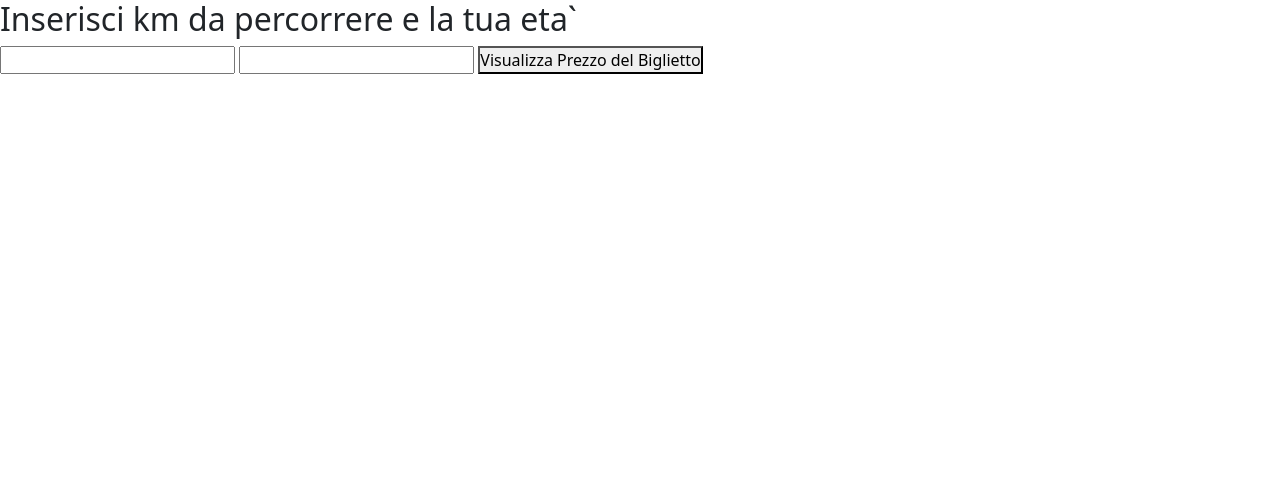
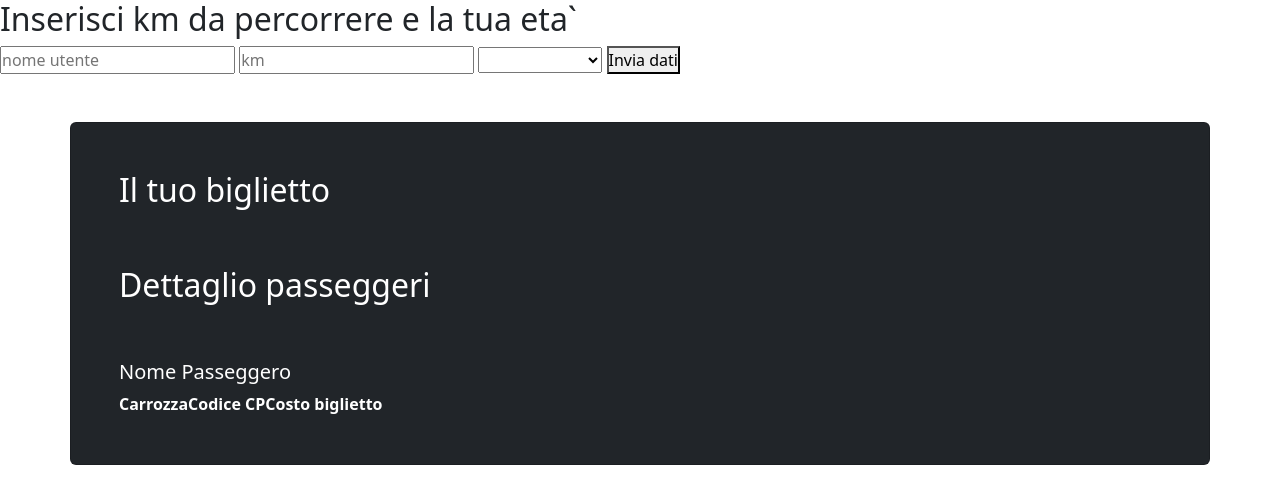
Before and after one commit to marcantonio99/js-biglietto-treno-form, a plain HTML site: page index.html in a window 1280 px wide. Drawn offline with nearby package versions, Linux system fonts and the light colour scheme.

Commit message:
ticketprice

```diff
--- a/assets/scripts/main.js
+++ b/assets/scripts/main.js
@@ -1,20 +1,28 @@
-
+let buttonHtml = document.getElementById('btnInvio');
+let inputName = document.getElementById('inputName');
 let inputKm = document.getElementById('inputKm');
 let inputAge = document.getElementById('inputAge');
+let priceKm = 0.21;
 
-function ticketPrice() {
+buttonHtml.addEventListener('click', function(){
+    const valueName = inputName.value;
+    const valueKm = inputKm.value;
+    const valueAge = inputAge.value;
+    console.log(valueName, valueKm, valueAge);
 
-    let km = parseInt(inputKm.value);
-    let age = parseInt(inputAge.value);
-    console.log(km, age);
-    let priceTicket = km * 0.21;
-
-    if ( age >= 18 && age < 65 ){
-        document.getElementById('boxPrice').innerHTML = `Il prezzo del biglietto è : ${priceTicket.toFixed(2)}`;
-    } else if ( age < 18 ){
-        document.getElementById('boxPrice').innerHTML = `Il prezzo del biglietto è : ${(priceTicket * 0.80).toFixed(2)}`;
-    } else {
-        document.getElementById('boxPrice').innerHTML = `Il prezzo del biglietto è : ${(priceTicket * 0.60).toFixed(2)}`;
+    if(valueName == '' || valueKm == '' || valueAge == '' ){
+        console.log('compila tutto');
+    }else {
+        let ticketPrice = valueKm * priceKm;
+        let priceMaggiorenne = ticketPrice;
+        let priceMinorenne = ticketPrice * 0.80;
+        let priceOver65 = ticketPrice * 0.60;
+        if( valueAge == 'maggiorenne'){
+            document.getElementById('prezzo').innerHTML = `<p>Il prezzo del biglietto e : ${priceMaggiorenne.toFixed(2)}</p>`
+        }else if(valueAge == 'minorenne'){
+            document.getElementById('prezzo').innerHTML = `<P>Il prezzo del biglietto e : ${priceMinorenne.toFixed(2)}</P>`
+        }else if(valueAge == 'over65'){
+            document.getElementById('prezzo').innerHTML = `<P>Il prezzo del biglietto e : ${priceOver65.toFixed(2)}</P>`
+        }
     }
-
-}
+})
--- a/index.html
+++ b/index.html
@@ -12,13 +12,56 @@
     <h2>Inserisci km da percorrere e la tua eta`</h2>
 
     <form action="">
-        <input type="text" id="inputKm" value="">
-        <input type="text" id="inputAge" value="">
 
-        <button onclick="ticketPrice(); return false">Visualizza Prezzo del Biglietto</button>
+        <input type="text" placeholder="nome utente" id="inputName">
+        <input type="text" placeholder="km" id="inputKm">
+
+        <select name="" id="inputAge">
+            <option value=""></option>
+            <option value="maggiorenne">Maggiorenne</option>
+            <option value="minorenne">Minorenne</option>
+            <option value="over65">Over 65</option>
+        </select>
+
+        <button id="btnInvio" onclick="return false">Invia dati</button>
     </form>
 
-    <div id="boxPrice"></div>
+    <div class="card container p-5 mt-5 bg-dark text-white">
+        <section>
+            <h2 class="title pb-5">Il tuo biglietto</h2>
+            <div id="biglietto">
+              <h2 class="pb-5">Dettaglio passeggeri</h2>
+              <div>
+                <div>
+                  <h5>Nome Passeggero
+                    <br>
+                    <span class=" text-danger" id="nomepass"></span></h5>
+
+                </div>
+                <div>
+                  <table class="pb-2">
+                    <thead>
+                      <tr>
+                        <th>Carrozza</th>
+                        <th>Codice CP</th>
+                        <th>Costo biglietto</th>
+                      </tr>
+                    </thead>
+                    <tbody>
+                      <tr>
+                        <td><span class="text-danger" id="carrozza"></span></td>
+                        <td><span class="text-danger" id="codice-cp"></span></td>
+                        <td><span class="text-danger" id="costo"></span></td>
+                      </tr>
+                    </tbody>
+                  </table>
+                </div>
+              </div>
+            </div>
+          </section>
+        </div>
+
+    <div id="prezzo"></div>
 
     <script src="https://cdn.jsdelivr.net/npm/bootstrap@5.2.2/dist/js/bootstrap.bundle.min.js" integrity="sha384-OERcA2EqjJCMA+/3y+gxIOqMEjwtxJY7qPCqsdltbNJuaOe923+mo//f6V8Qbsw3" crossorigin="anonymous"></script>
     <script type="text/javascript" src="./assets/scripts/main.js"></script>
```
